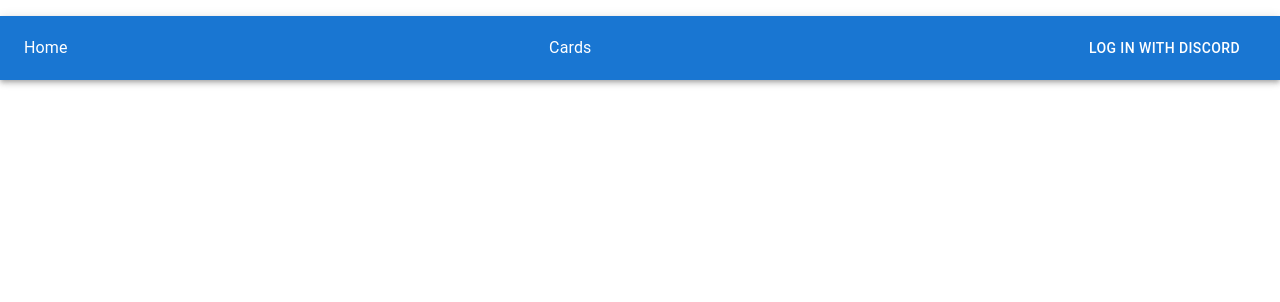
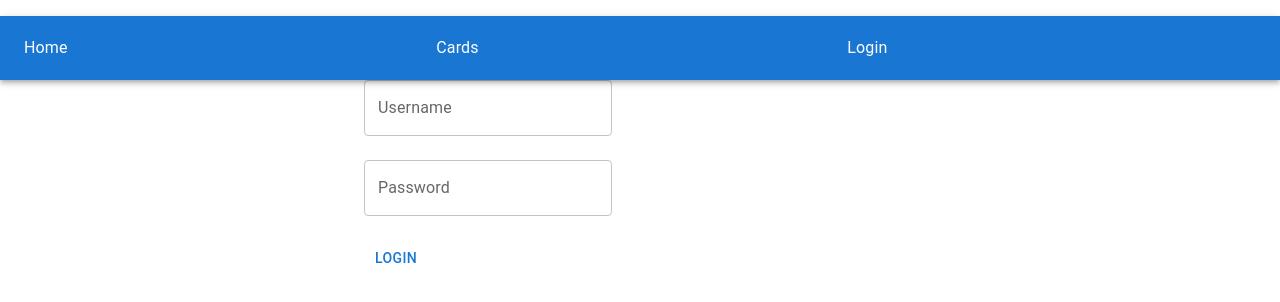
Before and after one commit to allen-nagtalon/triadtracker, a React (Create React App) app in the folder client/: page /login in a window 1280 px wide. Shown: the top 302 px of the page. Built offline with nearby package versions, Linux system fonts and the light colour scheme.

Commit message:
Created Login with AuthFrom to retrieve token pair

```diff
--- a/client/src/App.js
+++ b/client/src/App.js
@@ -7,6 +7,7 @@ import Box from '@mui/material/Box';
 
 import Landing from './pages/Landing';
 import CardList from './pages/CardList';
+import Login from './pages/Login';
 import NavBar from './components/NavBar';
 
 const theme = createTheme({
@@ -30,6 +31,7 @@ function App() {
           <Switch>
             <Route component={Landing} exact path='/' />
             <Route component={CardList} path='/cards' />
+            <Route component={Login} path='/login' />
           </Switch>
         </BrowserRouter>
     </ThemeProvider>
--- /dev/null
+++ b/client/src/components/AuthForm/AuthForm.js
@@ -0,0 +1,32 @@
+import { TextField, Button } from '@mui/material';
+
+const AuthForm = props => {
+    return (
+        <form noValidate autoComplete='off' onSubmit={props.handleSubmit}>
+            <TextField
+                id='username'
+                name='username'
+                value={props.formState.username}
+                onChange={props.handleInputChange}
+                label='Username'
+            />
+            <br /> <br />
+            <TextField
+                id='password'
+                name='password'
+                value={props.formState.password}
+                onChange={props.handleInputChange}
+                label="Password"
+                type='password'
+            />
+            <br /> <br />
+            <Button
+                type='submit'
+            >
+                {(props.register) ? 'Register' : 'Login'}
+            </Button>
+        </form>
+    )
+}
+
+export default AuthForm
--- /dev/null
+++ b/client/src/components/AuthForm/index.js
@@ -0,0 +1 @@
+export { default } from './AuthForm.js'
--- a/client/src/components/NavBar/NavBar.js
+++ b/client/src/components/NavBar/NavBar.js
@@ -31,14 +31,11 @@ const NavBar = props => {
                             Cards
                         </Link>
                     </Typography>
-                    <Button
-                        variant="container"
-                        onClick={() => {
-                            window.location.href = "http://localhost:8000/oauth2/login/"
-                        }}
-                    >
-                        Log In With Discord
-                    </Button>
+                    <Typography component="div" sx={{ flexGrow: 1}}>
+                        <Link href="/login" color="inherit" underline="none">
+                            Login
+                        </Link>
+                    </Typography>
                 </Toolbar>
             </AppBar>
         </Box>
--- a/client/src/pages/CardList/CardList.js
+++ b/client/src/pages/CardList/CardList.js
@@ -1,9 +1,10 @@
+import { lazy } from 'react';
 import axios from 'axios';
 import { useEffect, useState } from 'react';
 import { Box, FormControl, TextField, InputLabel, Container, Select, MenuItem, Button } from '@mui/material';
 import CardTable from '../../components/CardTable';
 
-const CardList = props => {
+const CardList = _ => {
     const [cardsState, setCardsState] = useState({
         cards: []
     })
@@ -27,14 +28,8 @@ const CardList = props => {
     }
 
     useEffect( () => {
-        console.log("Fetching...")
-
-        fetch('http://127.0.0.1:8000/api/cards/')
-        .then(response => response.json())
-        .then((data) => {
-            setCardsState({ cards: data })
-            console.log(data)
-        })
+        axios.get('http://127.0.0.1:8000/api/cards/')
+        .then(response => setCardsState({ cards: response.data }))
     }, []);
 
     return (
--- a/client/src/pages/Login/Login.js
+++ b/client/src/pages/Login/Login.js
@@ -0,0 +1,39 @@
+import axios from "axios";
+import { useState } from 'react';
+import { Container } from "@mui/material";
+import AuthForm from "../../components/AuthForm";
+
+const Login = _ => {
+    const [formState, setFormState] = useState({
+        username: '',
+        password: ''
+    })
+
+    const handleInputChange = ({ target }) => {
+        setFormState({ ...formState, [target.name]: target.value})
+    }
+
+    const handleLoginUser = event => {
+        event.preventDefault()
+        console.log(formState)
+        axios.post('http://127.0.0.1:8000/api/token/', {
+            username: formState.username,
+            password: formState.password
+        })
+        .then((data) => {
+            console.log(data)
+        })
+    }
+
+    return (
+        <Container maxWidth="sm">
+            <AuthForm
+                formState={formState}
+                handleInputChange={handleInputChange}
+                handleSubmit={handleLoginUser}
+            />
+        </Container>
+    )
+}
+
+export default Login
--- /dev/null
+++ b/client/src/pages/Login/index.js
@@ -0,0 +1 @@
+export { default } from './Login.js'
```
